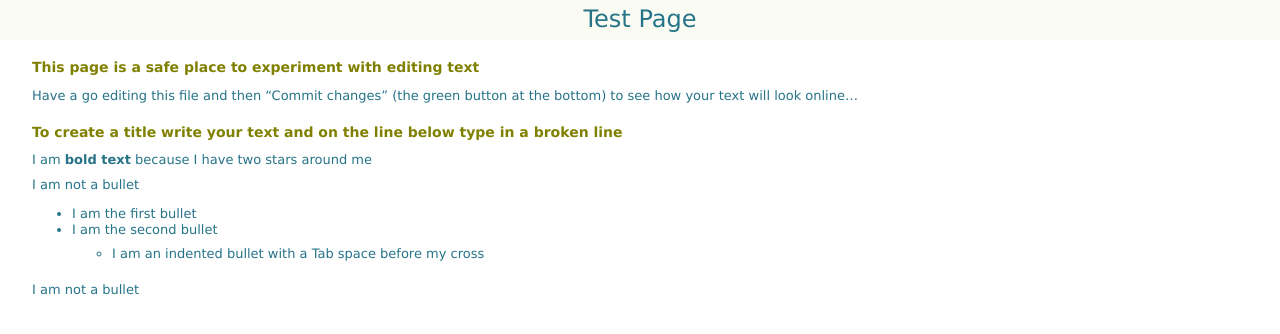
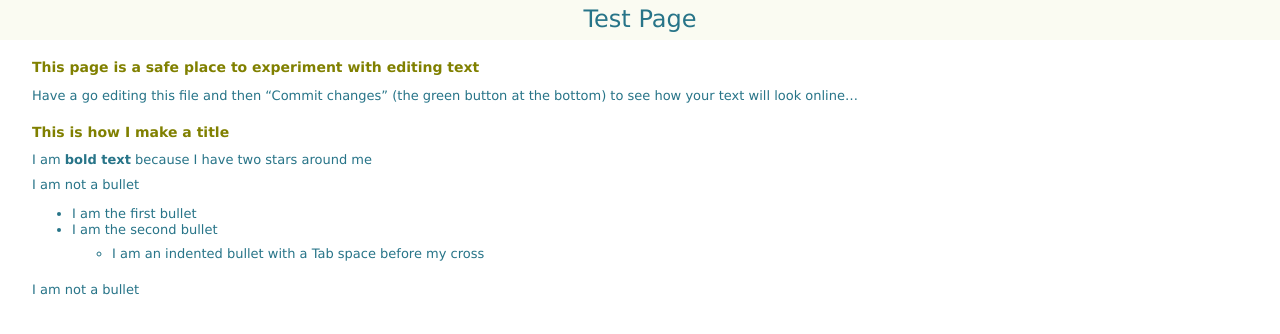
Before and after one commit to griffpatch/CPCYorkPP, a Jekyll site: the page built from pages/test.md, in a window 1280 px wide. Shown: the top 334 px of the page. Built offline with Jekyll 4.4.1, drawn with Linux system fonts in a browser that asks for light colours.

Commit message:
Update test.md

```diff
--- a/pages/test.md
+++ b/pages/test.md
@@ -12,8 +12,8 @@ This page is a safe place to experiment with editing text
 Have a go editing this file and then "Commit changes" (the green button at the bottom) to see how your text will look online...
 
 
-To create a title write your text and on the line below type in a broken line
-------------------------------------------------------------------------------
+This is how I make a title
+--------------------------
 
 I am **bold text** because I have two stars around me
 
```
